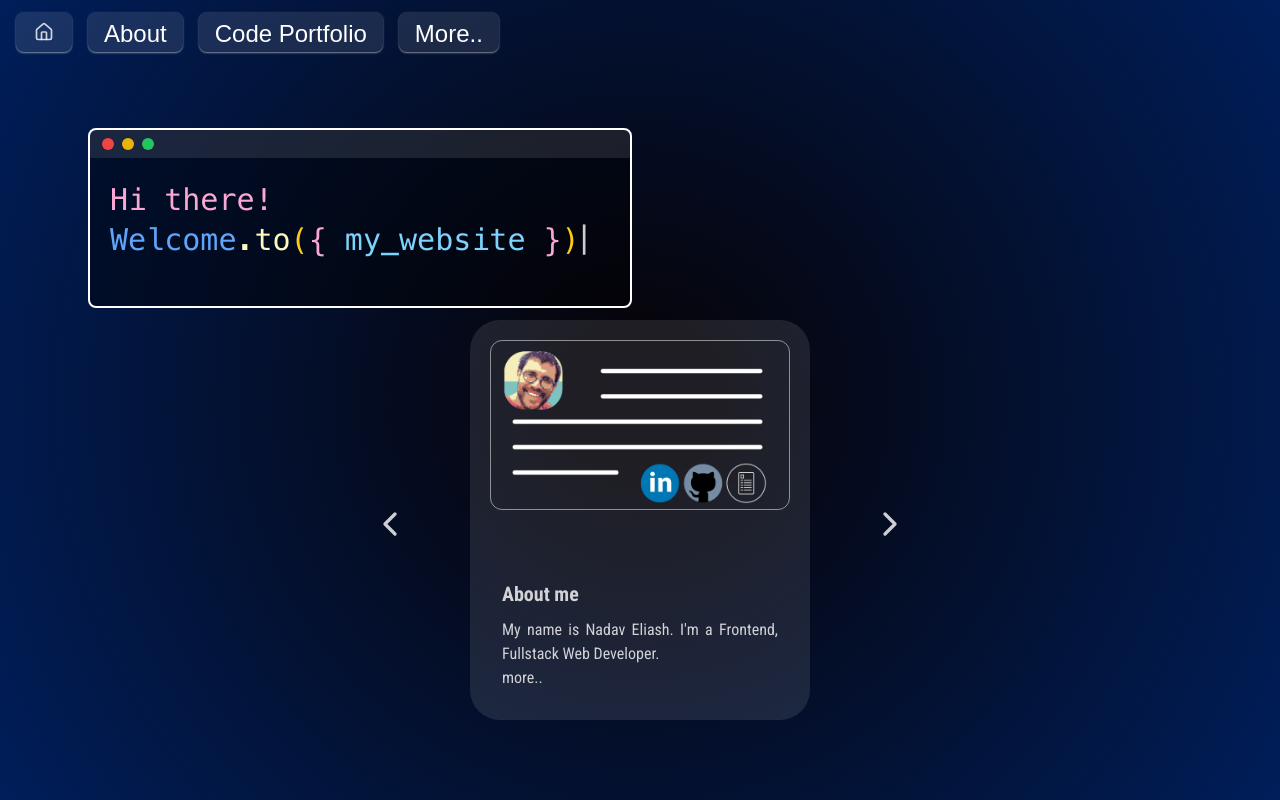
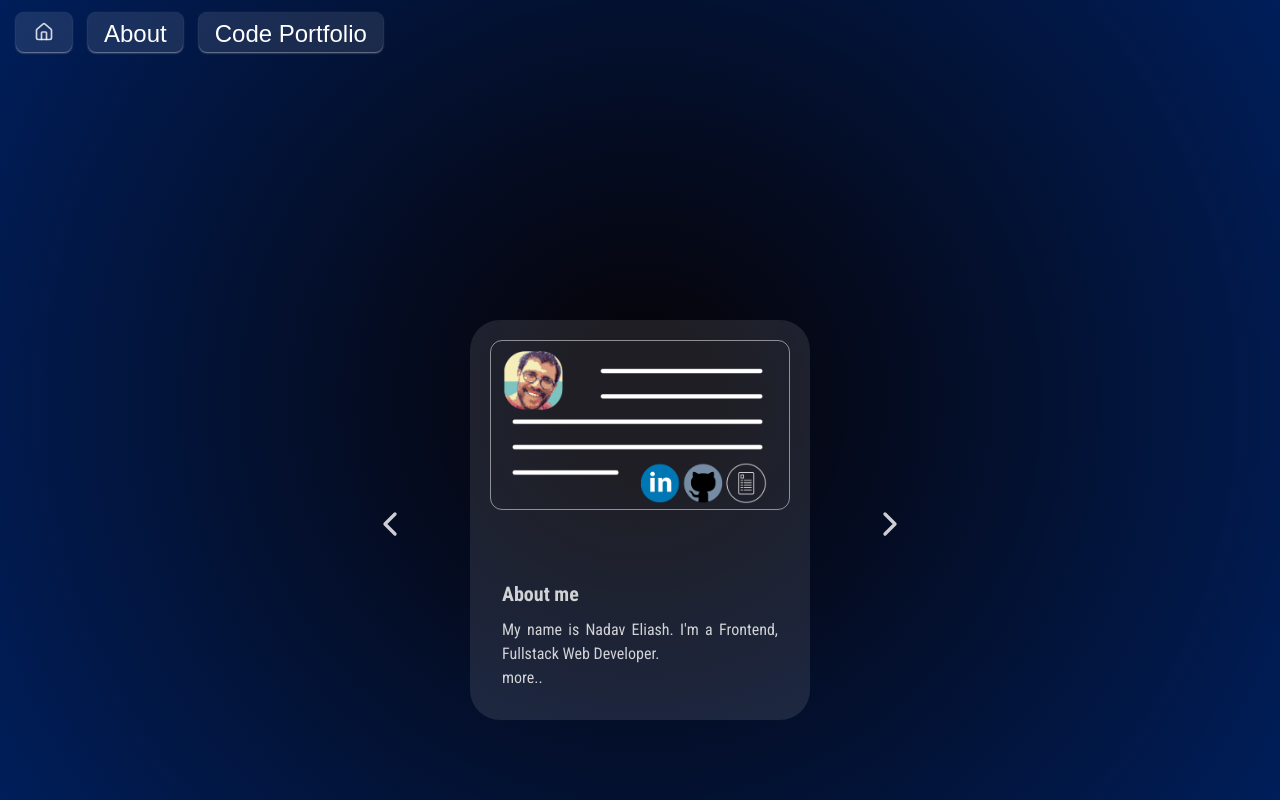
Before and after one commit to NadavEliash/my-website, a Next.js app: page / in a window 1280 px wide. Built offline with nearby package versions, Linux system fonts and the light colour scheme; a web font is replaced by a local one.

Commit message:
few updates

```diff
--- a/app/(pages)/about/page.tsx
+++ b/app/(pages)/about/page.tsx
@@ -13,7 +13,7 @@ export default function About() {
                 <p className="text-justify text-lg md:text-xl mt-4">
                     {`My name is Nadav Eliash.`}
                     <br />
-                    {`I'm a Frontend / Fullstack Web Developer with experience in writing single-page applications using the latest technologies.`}
+                    {`I'm a Frontend, Backend Web Developer with experience in writing single-page applications using the latest technologies.`}
                     <br />
                     {`I've Graduate the "Coding Academy" - an intensive coding bootcamp (640 h) for Fullstack developers.`}
                     <br />
--- a/app/(pages)/animation_portfolio/page.tsx
+++ b/app/(pages)/animation_portfolio/page.tsx
@@ -7,10 +7,6 @@ import { ChevronLeft, ChevronRight, Info, Minus, Pause, Play, Plus, ToggleLeft,
 import no_signal from "../../assets/no-signal.gif"
 
 const works = [
-    {
-        title: '',
-        src: '\animation-preview.mp4'
-    },
     {
         title: 'Cut-Out animation I made for NGO, which struggling BDS campaign',
         src: 'https://res.cloudinary.com/dnvbfkgsb/video/upload/v1714028561/final_03_hvpkng.mp4'
@@ -53,11 +49,6 @@ export default function Portfolio() {
             setIsLoad(true)
             if (videoRef.current) videoRef.current.play()
         }, 500);
-
-        setTimeout(() => {
-            setIsLoad(false)
-            setCurrent(1)
-        }, 5000);
     }, [])
 
     useEffect(() => {
--- a/app/(pages)/code_portfolio/[[...project]]/page.tsx
+++ b/app/(pages)/code_portfolio/[[...project]]/page.tsx
@@ -22,7 +22,7 @@ const projects: project[] = [
         params: 'animate',
         title: 'Animate online',
         description: ['Animation app, based on HTML Canvas and React.', 'The app allow users create an animation clips from scratch. User can draw, erase, then translate, rotate and scale his drawings. Drawing along multiple frames creates animation, which the user can play and download.'],
-        src: '/animate',
+        src: 'https://animate.nadaveliash.com/',
         video: 'https://res.cloudinary.com/dnvbfkgsb/video/upload/v1716328797/animate_dy2dk9.mp4',
         repo: 'https://github.com/NadavEliash/animate-online'
     },
@@ -37,18 +37,17 @@ const projects: project[] = [
     {
         params: 'heb_ai',
         title: 'AI hebrew app',
-        subTitle: '(בינה עברית)',
-        description: ['AI platform for Hebrew speakers.', 'End to end application. Next, Typescript, Tailwind, PrismaDB.',
-            'Auth by Clerk. The AI generation start with sending an API requests to Google cloud for translation to English, then send request to Openai / Replicate for generation.',
-            'Each logged-in user get 5 sessions for free and then have to subscribe. The payment is made via Upay and then get back with a new link, which sign the users in the database according their plan.'],
+        description: ['AI platform for Hebrew speakers.', 'End to end application. Next, TS, Tailwind, PrismaDB.',
+            'The user\'s hebrew text sent to Google translate, then the translation sent to Openai or Replicate for generation.',
+            'Each user get 5 sessions for free and then have to subscribe. The payment is made via Upay which give the user new link according their plan, which sign them in the database.'],
         src: 'https://ai-heb-app.vercel.app/dashboard',
         video: 'https://res.cloudinary.com/dnvbfkgsb/video/upload/v1715799717/heb-ai_xsylql.mp4',
         repo: 'https://github.com/NadavEliash/AI-heb-app'
     },
     {
-        params: 'vitcoin',
-        title: 'Vit-coin',
-        description: ['Bitcoin trade app, based on Vue.js.', 'The app allows user to check current value and statistics of Bitcoin. also, gives the users demo wallet to transfer bitcoins to their contacts', 'contact list (demo data) allows full CRUD actions'],
+        params: 'crypto-share',
+        title: 'Crypto share',
+        description: ['Share with friends demo app, based on Vue.js.', 'The app allows user to check current value and statistics of Bitcoin. also, gives the users demo wallet to share with their contacts.', 'The contact list (demo data) allows full CRUD actions.'],
         src: 'https://nadaveliash.github.io/vitcoin-vue/#/',
         video: 'https://res.cloudinary.com/dnvbfkgsb/video/upload/v1715799737/vitcoin_hj9lxk.mp4',
         repo: 'https://github.com/NadavEliash/vitcoin-vue'
--- a/app/components/navbar.tsx
+++ b/app/components/navbar.tsx
@@ -24,11 +24,11 @@ const pages = [
         icon: '',
         title: 'Code Portfolio'
     },
-    {
-        href: '/animation_portfolio',
-        icon: '',
-        title: 'More..'
-    },
+    // {
+    //     href: '/animation_portfolio',
+    //     icon: '',
+    //     title: 'More..'
+    // },
 ]
 
 export default function Navbar() {
@@ -38,7 +38,7 @@ export default function Navbar() {
     const [hide, setHide] = useState(false)
 
     useEffect(()=>{
-        pathname === "/animate" ? setHide(true) : setHide(false)
+        pathname === "/animation_portfolio" ? setHide(true) : setHide(false)
     },[pathname])
 
     return (
--- a/app/page.tsx
+++ b/app/page.tsx
@@ -212,7 +212,7 @@ export default function Home() {
       onTouchStart={handleTouchStart}
       onTouchMove={handleTouchMove}
       onTouchEnd={handleTouchEnd}>
-      <div className="mt-[25%] md:mt-32 md:m-20 md:w-fit h-[150px] md:h-[180px] bg-black/40 rounded-lg border-2 border-white flex flex-col" >
+      {/* <div className="mt-[25%] md:mt-32 md:m-20 md:w-fit h-[150px] md:h-[180px] bg-black/40 rounded-lg border-2 border-white flex flex-col" >
         <div className="w-full py-2 bg-white/10 flex items-center gap-2">
           <div className="w-3 h-3 ml-3 bg-red-500 rounded-full"></div>
           <div className="w-3 h-3 bg-yellow-500 rounded-full"></div>
@@ -226,9 +226,9 @@ export default function Home() {
           )}
           <p className="inline animate-pulse text-2xl md:text-4xl">|</p>
         </div>
-      </div>
+      </div> */}
 
-      <div className={`absolute top-[calc(25%+150px)] w-full left-0 md:hidden ${swipe && !swipeFade ? 'opacity-100' : 'opacity-0'} transition-opacity duration-200 ${swipeFade ? 'animate-[opacity_.5s_linear]' : ''}`}>
+      <div className={`absolute w-full left-0 top-[25%] md:hidden transition-opacity duration-200 ${swipeFade ? 'animate-[opacity_.5s_linear]' : ''}`}>
         <Image src={'https://www.svgrepo.com/show/409928/swipe-left.svg'} alt='swipe' width={50} height={50} className="absolute -top-4 w-10 h-10 invert animate-swipe" />
         <h1 className="absolute left-1/2 -translate-x-1/2 whitespace-nowrap -top-10 text-sm">swipe to navigate, click to jump in</h1>
       </div>
```
